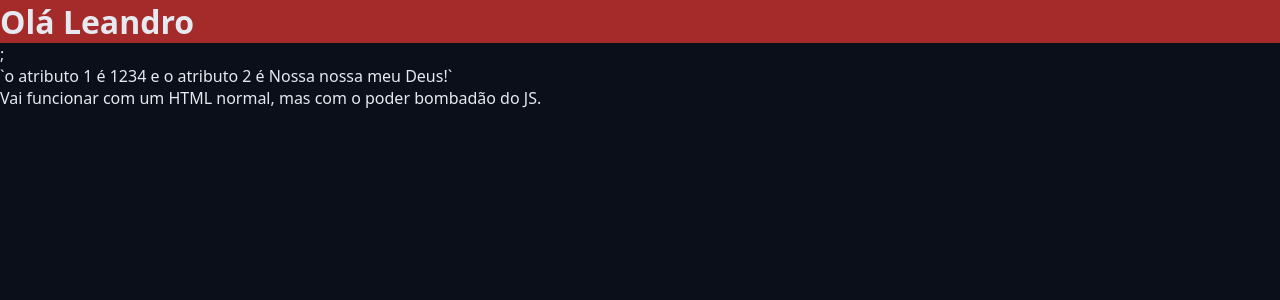
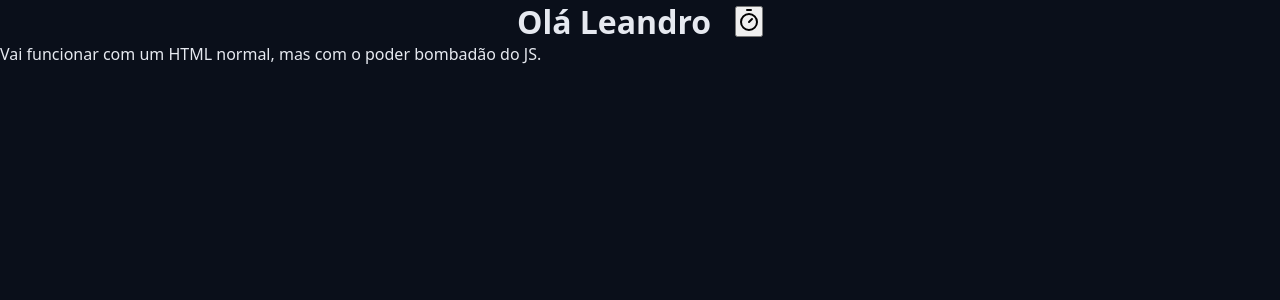
Before and after one commit to LeandroDevLab/chronos-pomodoro, a React (Vite) app: page / in a window 1280 px wide. Shown: the top 300 px of the page. Built offline with nearby package versions, Linux system fonts and the light colour scheme.

Commit message:
Heading e tipagem TS de children ReactNode

```diff
--- a/package.json
+++ b/package.json
@@ -10,6 +10,7 @@
     "preview": "vite preview"
   },
   "dependencies": {
+    "lucide-react": "^0.541.0",
     "react": "^19.1.0",
     "react-dom": "^19.1.0"
   },
--- a/src/App.tsx
+++ b/src/App.tsx
@@ -1,3 +1,5 @@
+import { TimerIcon } from 'lucide-react';
+
 import './styles/theme.css';
 import './styles/global.css';
 
@@ -11,8 +13,11 @@
     // o React Fragment me permite adicionar vários elementos irmãos, pois sem ele seriam todos "pais",
     //pode ser com ou sem o nome Fragment
     <Fragment>
-      <Heading attr={1234} attr2='Nossa nossa meu Deus!'>
+      <Heading>
         Olá Leandro
+        <button>
+          <TimerIcon />
+        </button>
       </Heading>
       <p>Vai funcionar com um HTML normal, mas com o poder bombadão do JS.</p>
     </Fragment>
--- a/src/components/Heading.module.css
+++ b/src/components/Heading.module.css
@@ -1,7 +1,6 @@
 .heading {
-  background: brown;
+  display: flex;
+  align-items: center;
+  justify-content: center;
+  gap: 2.4rem;
 }
-
-.cyan {
-  color: cyan;
-}
--- a/src/components/Heading.tsx
+++ b/src/components/Heading.tsx
@@ -1,13 +1,9 @@
 import styles from './Heading.module.css';
 
-export function Heading(props) {
-  console.log(props);
-  return (
-    <>
-      <h1 className={styles.heading}>{props.children}</h1>;
-      <p>
-        `o atributo 1 é {props.attr} e o atributo 2 é {props.attr2}`
-      </p>
-    </>
-  );
+type HeadingProps = {
+  children: React.ReactNode;
+};
+
+export function Heading({ children }: HeadingProps) {
+  return <h1 className={styles.heading}>{children}</h1>;
 }
```
Also changed, not shown: 2 other files (tests, documents, lock files or other folders).
